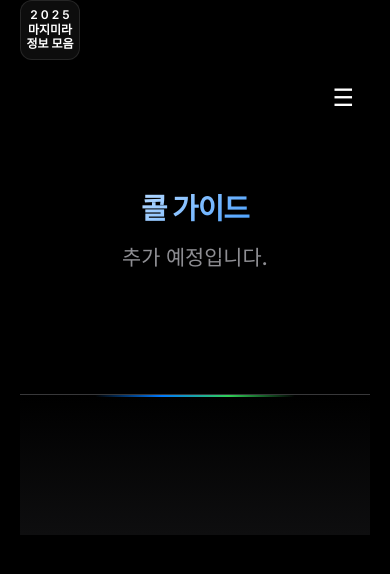
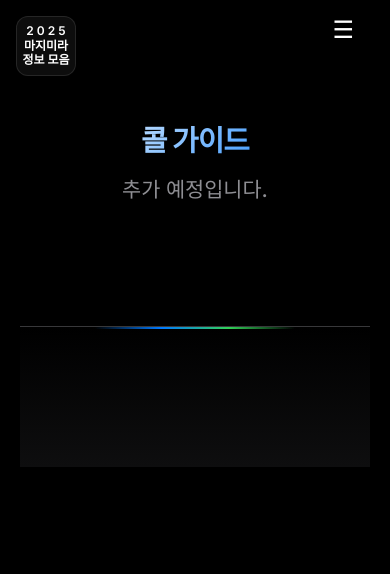
Before and after one commit to kuroka3/MM-Info, a Next.js app: page /call-guide in a window 390 px wide. Shown: the top 574 px of the page. Built offline with nearby package versions, Linux system fonts and the light colour scheme; a web font is replaced by a local one.

Commit message:
refactor home button and toggle button at same row

```diff
--- a/src/app/globals.css
+++ b/src/app/globals.css
@@ -795,7 +795,6 @@ body {
 }
 
 /* Navigation Bar */
-
 .nav-bar {
   position: relative;
   width: 100%;
@@ -885,6 +884,29 @@ body {
   color: var(--accent-blue);
 }
 
+/* Top Bar */
+.top-bar {
+  display: flex;
+  flex-direction: column;
+  align-items: center;
+  width: 100%;
+}
+
+@media (max-width: 640px) {
+  .top-bar {
+    flex-direction: row;
+    justify-content: space-between;
+    align-items: center;
+  }
+
+  .top-bar .nav-bar {
+    flex: 1;
+    width: auto;
+    padding: 0;
+    justify-content: flex-end;
+  }
+}
+
 /* Home Button */
 .home-button {
   position: fixed;
@@ -921,10 +943,8 @@ body {
 
 @media (max-width: 640px) {
   .home-button {
-    position: static;
     width: 60px;
     height: 60px;
-    margin-bottom: 8px;
     font-size: 0.75rem;
   }
 }
--- a/src/app/layout.tsx
+++ b/src/app/layout.tsx
@@ -21,8 +21,10 @@ export default function RootLayout({
     <html lang="ko">
       <body>
         <div className="container">
-          <HomeButton />
-          <NavBar />
+          <div className="top-bar">
+            <HomeButton />
+            <NavBar />
+          </div>
           {children}
           <Footer />
         </div>
```
